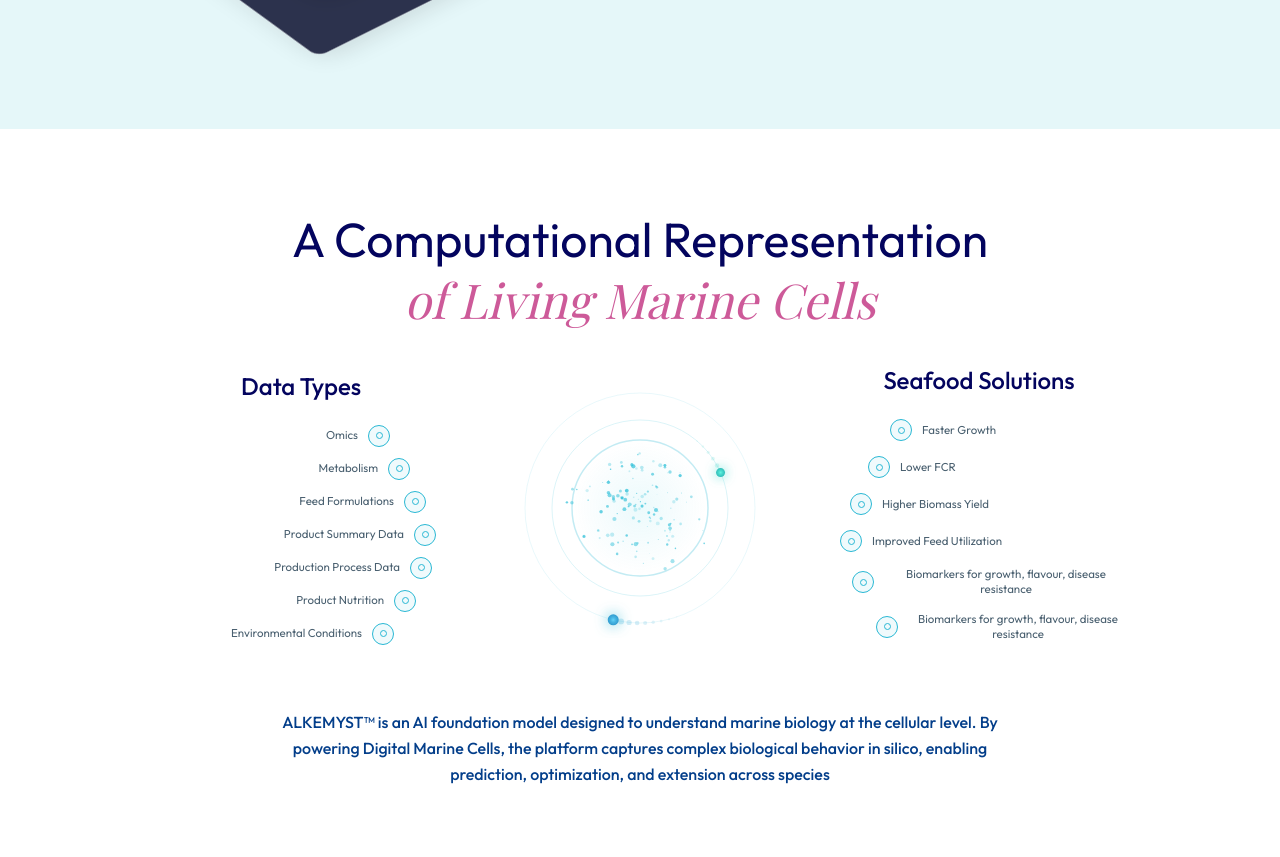
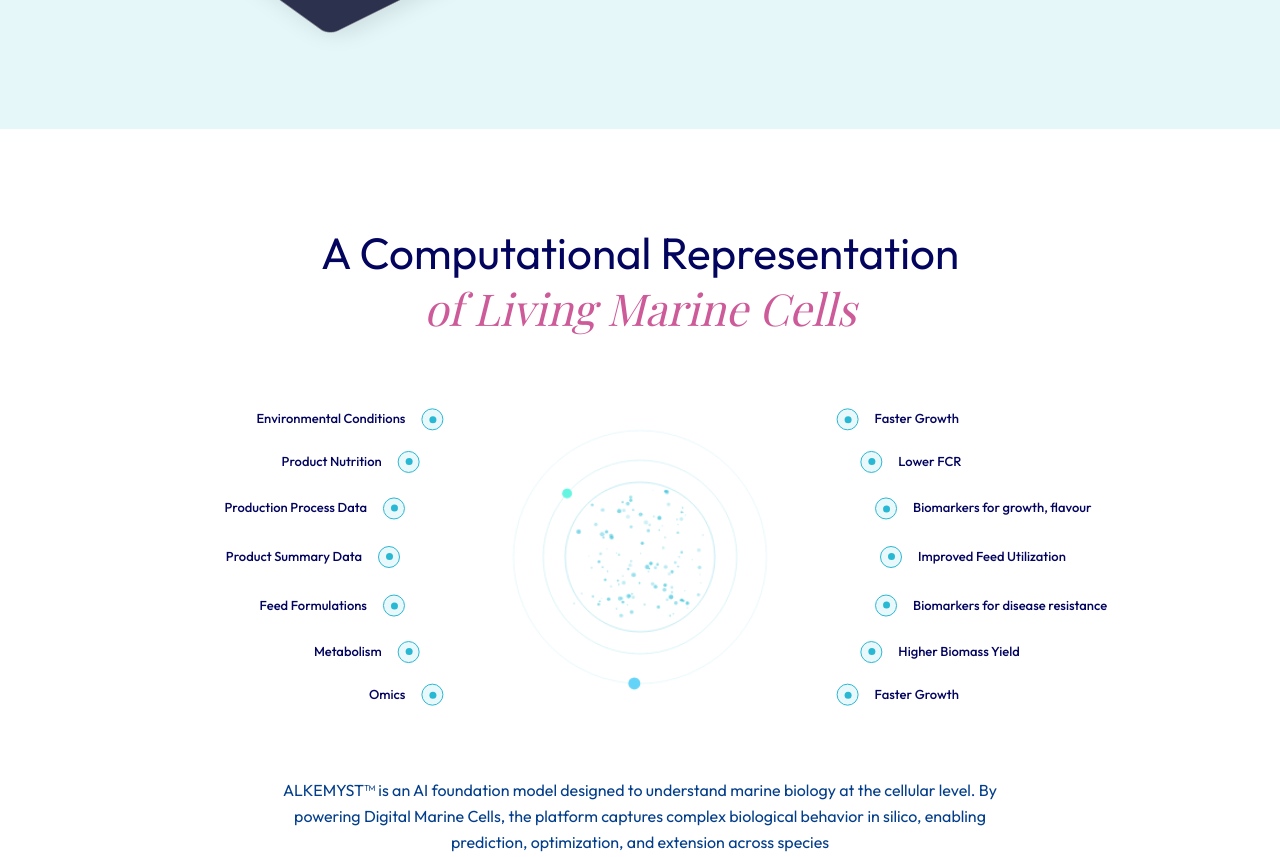
Before and after one commit to Omni-2024/umami, a Next.js app in the folder client/: page /platform in a window 1280 px wide. Shown: the part 1940-2797 px from the top of the page. Built offline with nearby package versions, Linux system fonts and the light colour scheme; a web font is replaced by a local one.

Commit message:
platform responsive done

```diff
--- a/client/components/platform/round-cells.tsx
+++ b/client/components/platform/round-cells.tsx
@@ -1,218 +1,203 @@
 "use client";
 
-import React, { useEffect, useRef, RefObject } from "react";
+import React, { useEffect, useRef } from "react";
 
-// Types for the data items
+// --- Types ---
 interface DataItem {
   label: string;
-  indent: number;
 }
 
 const dataTypes: DataItem[] = [
-  { label: "Omics", indent: 60 },
-  { label: "Metabolism", indent: 40 },
-  { label: "Feed Formulations", indent: 24 },
-  { label: "Product Summary Data", indent: 14 },
-  { label: "Production Process Data", indent: 18 },
-  { label: "Product Nutrition", indent: 34 },
-  { label: "Environmental Conditions", indent: 56 },
+  { label: "Omics" },
+  { label: "Metabolism" },
+  { label: "Feed Formulations" },
+  { label: "Product Summary Data" },
+  { label: "Production Process Data" },
+  { label: "Product Nutrition" },
+  { label: "Environmental Conditions" },
 ];
 
 const seafoodSolutions: DataItem[] = [
-  { label: "Faster Growth", indent: 60 },
-  { label: "Lower FCR", indent: 38 },
-  { label: "Higher Biomass Yield", indent: 20 },
-  { label: "Improved Feed Utilization", indent: 10 },
-  { label: "Biomarkers for growth, flavour, disease resistance", indent: 22 },
-  { label: "Biomarkers for growth, flavour, disease resistance", indent: 46 },
+  { label: "Faster Growth" },
+  { label: "Lower FCR" },
+  { label: "Biomarkers for growth, flavour" },
+  { label: "Improved Feed Utilization" },
+  { label: "Biomarkers for disease resistance" },
+  { label: "Higher Biomass Yield"  },
+  { label: "Faster Growth" },
 ];
 
 const DotIcon: React.FC = () => (
-  <div style={{
-    width: 22, height: 22, borderRadius: "50%",
+  <div
+    style={{
+      width: 22,
+      height: 22,
+      borderRadius: "50%",
       border: "1.5px solid #29b8d4",
-    background: "rgba(41,184,212,0.07)",
-    display: "flex", alignItems: "center", justifyContent: "center",
+      background: "rgba(41,184,212,0.1)",
+      display: "flex",
+      alignItems: "center",
+      justifyContent: "center",
       flexShrink: 0,
-  }}>
-    <div style={{
-      width: 7, height: 7, borderRadius: "50%",
-      border: "1.2px solid #29b8d4",
-    }}/>
+    }}
+  >
+    <div
+      style={{
+        width: 7,
+        height: 7,
+        borderRadius: "50%",
+        backgroundColor: "#29b8d4",
+      }}
+    />
   </div>
 );
 
 function CellCanvas() {
-  // Correctly typing the refs
   const canvasRef = useRef<HTMLCanvasElement>(null);
   const animRef = useRef<number | null>(null);
 
   useEffect(() => {
     const canvas = canvasRef.current;
     if (!canvas) return;
-
     const ctx = canvas.getContext("2d");
     if (!ctx) return;
 
     const W = canvas.width, H = canvas.height;
     const cx = W / 2, cy = H / 2;
 
-    const particles = Array.from({ length: 130 }, () => {
-      const a = Math.random() * Math.PI * 2;
-      const r = Math.random() * 58;
-      return {
-        bx: Math.cos(a) * r, by: Math.sin(a) * r,
+    const particles = Array.from({ length: 120 }, () => ({
+      bx: (Math.random() - 0.5) * 110,
+      by: (Math.random() - 0.5) * 110,
       size: Math.random() * 1.8 + 0.3,
-        op: Math.random() * 0.55 + 0.2,
-        speed: (Math.random() - 0.5) * 0.009,
+      op: Math.random() * 0.5 + 0.2,
+      speed: (Math.random() - 0.5) * 0.008,
       phase: Math.random() * Math.PI * 2,
-      };
-    });
+    }));
 
     let t = 0;
     const draw = () => {
       ctx.clearRect(0, 0, W, H);
-
-      // Rings
-      ([[115, 0.1], [88, 0.16], [68, 0.28]] as const).forEach(([r, op]) => {
+      [[115, 0.1], [88, 0.16], [68, 0.28]].forEach(([r, op]) => {
         ctx.beginPath();
         ctx.arc(cx, cy, r, 0, Math.PI * 2);
         ctx.strokeStyle = `rgba(41,184,212,${op})`;
-        ctx.lineWidth = r === 68 ? 1.5 : 1;
         ctx.stroke();
       });
 
-      // Glow
-      const g = ctx.createRadialGradient(cx, cy, 0, cx, cy, 66);
-      g.addColorStop(0, "rgba(41,200,220,0.09)");
-      g.addColorStop(1, "rgba(41,184,212,0)");
-      ctx.beginPath(); ctx.arc(cx, cy, 66, 0, Math.PI * 2);
-      ctx.fillStyle = g; ctx.fill();
-
-      // Particles
-      particles.forEach(p => {
+      particles.forEach((p) => {
         p.phase += p.speed;
-        const w = Math.sin(p.phase) * 20;
+        const drift = Math.sin(p.phase) * 15;
         ctx.beginPath();
-        ctx.arc(cx + p.bx + w, cy + p.by + w * 0.5, p.size, 0, Math.PI * 2);
-        ctx.fillStyle = `rgba(41,190,215,${p.op})`; ctx.fill();
+        ctx.arc(cx + p.bx + drift, cy + p.by + drift * 0.5, p.size, 0, Math.PI * 2);
+        ctx.fillStyle = `rgba(41,190,215,${p.op})`;
+        ctx.fill();
       });
 
-      // Orbiting dot 1 — outer ring (115)
-      const a1 = t * 0.38;
-      const o1x = cx + Math.cos(a1) * 115, o1y = cy + Math.sin(a1) * 115;
-      for (let i = 8; i >= 0; i--) {
-        const ta = a1 - i * 0.07;
+      const drawOrbit = (r: number, s: number, sz: number, c: string) => {
+        const x = cx + Math.cos(t * s) * r;
+        const y = cy + Math.sin(t * s) * r;
         ctx.beginPath();
-        ctx.arc(cx + Math.cos(ta)*115, cy + Math.sin(ta)*115, 3.2 - i*0.3, 0, Math.PI*2);
-        ctx.fillStyle = `rgba(30,160,210,${0.25-i*0.025})`; ctx.fill();
-      }
-      ctx.beginPath(); ctx.arc(o1x, o1y, 5.5, 0, Math.PI*2);
-      const g1 = ctx.createRadialGradient(o1x,o1y,0,o1x,o1y,5.5);
-      g1.addColorStop(0,"rgb(100, 211, 248)"); g1.addColorStop(1,"rgba(20,140,200,0.85)");
-      ctx.fillStyle = g1; ctx.shadowBlur=14; ctx.shadowColor="rgba(41,184,212,1)";
-      ctx.fill(); ctx.shadowBlur=0;
+        ctx.arc(x, y, sz, 0, Math.PI * 2);
+        ctx.fillStyle = c;
+        ctx.fill();
+      };
+      drawOrbit(115, 0.4, 5.5, "#64d3f8");
+      drawOrbit(88, -0.6, 4.5, "#64f5e1");
 
-      // Orbiting dot 2 — middle ring (88)
-      const a2 = -t * 0.55 + Math.PI * 0.7;
-      const o2x = cx + Math.cos(a2)*88, o2y = cy + Math.sin(a2)*88;
-      for (let i = 6; i >= 0; i--) {
-        const ta = a2 - i*0.09;
-        ctx.beginPath();
-        ctx.arc(cx+Math.cos(ta)*88, cy+Math.sin(ta)*88, 2.6-i*0.35, 0, Math.PI*2);
-        ctx.fillStyle=`rgba(30,200,185,${0.2-i*0.026})`; ctx.fill();
-      }
-      ctx.beginPath(); ctx.arc(o2x,o2y,4.5,0,Math.PI*2);
-      const g2=ctx.createRadialGradient(o2x,o2y,0,o2x,o2y,4.5);
-      g2.addColorStop(0,"rgba(100,245,225,1)"); g2.addColorStop(1,"rgba(20,180,175,0.85)");
-      ctx.fillStyle=g2; ctx.shadowBlur=12; ctx.shadowColor="rgba(41,212,200,1)";
-      ctx.fill(); ctx.shadowBlur=0;
-
-      t += 0.012;
+      t += 0.01;
       animRef.current = requestAnimationFrame(draw);
     };
-
     draw();
-    return () => {
-      if (animRef.current !== null) {
-        cancelAnimationFrame(animRef.current);
-      }
-    };
+    return () => { if (animRef.current) cancelAnimationFrame(animRef.current); };
   }, []);
 
-  return <canvas ref={canvasRef} width={260} height={260} style={{ display:"block" }} />;
+  return <canvas ref={canvasRef} width={260} height={260} />;
 }
 
 export default function MarineComputational() {
   return (
-    <section className="z-10 max-w-5xl mx-auto py-20 px-6 text-center">
-      <h2 className="text-[32px] md:text-5xl leading-tight mb-10">
+    <section className="relative w-full max-w-7xl mx-auto py-24 px-6 overflow-hidden bg-white">
+      {/* HEADER */}
+      <div className="text-left md:text-center">
+        <h2 className="text-[30px] md:text-[44px] leading-tight md:leading-tight">
           A Computational Representation <br />
-        <span className="font-italic">of Living Marine Cells{""}</span>
+          <span className="font-italic">of Living Marine Cells</span>
         </h2>
+      </div>
 
-      <div style={{ display: "grid", gridTemplateColumns: "1fr 280px 1fr", gap: "50px", alignItems: "center" }}>
+      <div className="relative flex justify-center items-center min-h-[600px] -mt-28 md:-mt-20">
+        {/* CENTER CELL */}
+        <div className="relative z-10 scale-110">
+          <CellCanvas />
+        </div>
 
-        {/* LEFT column */}
-        <div style={{ display: "flex", flexDirection: "column" }}>
-          <h3 className="text-[32px] font-medium md:text-2xl leading-tight mb-6">
-            Data Types
-          </h3>
-          <div style={{ display: "flex", flexDirection: "column", gap: "11px" }}>
-            {dataTypes.map((item, i) => (
-              <div key={i} style={{
-                display: "flex", alignItems: "center", justifyContent: "flex-end",
-                gap: "10px",
-                paddingRight: `${item.indent}px`,
-              }}>
-                <span style={{
-                  color: "#4a6070", fontSize: "11.5px",
-                  textAlign: "right", lineHeight: 1.3,
-                  whiteSpace: "nowrap",
-                }}>
+        {/* DESKTOP CURVED LABELS */}
+        <div className="hidden md:block absolute inset-0 pointer-events-none">
+
+          {/* LEFT SIDE: Text ends at the Dot */}
+          {dataTypes.map((item, i) => {
+            const angle = 145 + (i * 70) / (dataTypes.length - 1);
+            return (
+              <div
+                key={`left-${i}`}
+                style={{
+                  position: "absolute",
+                  top: "50%",
+                  left: "50%",
+                  width: "450px",
+                  // Rotate from center, push out by 240px
+                  transform: `rotate(${angle}deg) translateX(240px) rotate(-${angle}deg)`,
+                  transformOrigin: "0 0",
+                  marginTop: "-11px",
+                  marginLeft: "-450px", // Pushes the container to the left of the center point
+                }}
+                className="flex items-center justify-end gap-4"
+              >
+                <span className="text-[13px] font-medium text-[#4a6070] text-right whitespace-nowrap">
                   {item.label}
                 </span>
                 <DotIcon />
               </div>
-            ))}
+            );
+          })}
+
+          {/* RIGHT SIDE: Dot starts at radius, text flows right */}
+          {seafoodSolutions.map((item, i) => {
+            const angle = 325 + (i * 70) / (dataTypes.length - 1);
+  return (
+    <div
+      key={`left-${i}`}
+      style={{
+        position: "absolute",
+        top: "50%",
+        left: "50%",
+        width: "450px",
+        // Rotate from center, push out by 240px
+        transform: `rotate(${angle}deg) translateX(240px) rotate(-${angle}deg)`,
+        transformOrigin: "0 0",
+        marginTop: "-11px",
+        /* FIX: Removed the negative marginLeft.
+           The container now starts at the 240px radius point and flows right.
+        */
+        marginLeft: "0px",
+      }}
+      className="flex items-center justify-start gap-4"
+    >
+      {/* Icon first, then Text */}
+      <DotIcon />
+      <span className="text-[13px] font-medium text-[#4a6070] text-left whitespace-nowrap">
+        {item.label}
+      </span>
+    </div>
+  );
+          })}
         </div>
       </div>
 
-        {/* CENTER */}
-        <div style={{ display: "flex", alignItems: "center", justifyContent: "center" }}>
-          <CellCanvas />
+      <div className="max-w-3xl mx-auto text-justify md:text-center -mt-26 md:-mt-20">
+        <p className="text-lg md:text-[16px] font-regular !text-[#033E8A] leading-relaxed">
+ALKEMYST™ is an AI foundation model designed to understand marine biology at the cellular level. By powering Digital Marine Cells, the platform captures complex biological behavior in silico, enabling prediction, optimization, and extension across species        </p>
       </div>
-
-        {/* RIGHT column */}
-        <div style={{ display: "flex", flexDirection: "column" }}>
-          <h3 className="text-[32px] font-medium md:text-2xl leading-tight mb-6 -mt-2">
-            Seafood Solutions
-          </h3>
-          <div style={{ display: "flex", flexDirection: "column", gap: "15px" }}>
-            {seafoodSolutions.map((item, i) => (
-              <div key={i} style={{
-                display: "flex", alignItems: "center",
-                gap: "10px",
-                paddingLeft: `${item.indent}px`,
-              }}>
-                <DotIcon />
-                <span style={{
-                  color: "#4a6070", fontSize: "11.5px",
-                  lineHeight: 1.3,
-                }}>
-                  {item.label}
-                </span>
-              </div>
-            ))}
-          </div>
-        </div>
-      </div>
-
-      <p className="text-[16px] font-medium leading-relaxed !text-[#033E8A] text-center py-16 px-28">
-        ALKEMYST™ is an AI foundation model designed to understand marine biology at the cellular
-        level. By powering Digital Marine Cells, the platform captures complex biological behavior
-        in silico, enabling prediction, optimization, and extension across species
-      </p>
     </section>
   );
 }
```
Also changed, not shown: client/components/platform/input-output.tsx (+4 -4 lines), client/components/platform/stack-cards.tsx (+5 -5 lines). Lines whose indentation alone changed are shown as unchanged.
